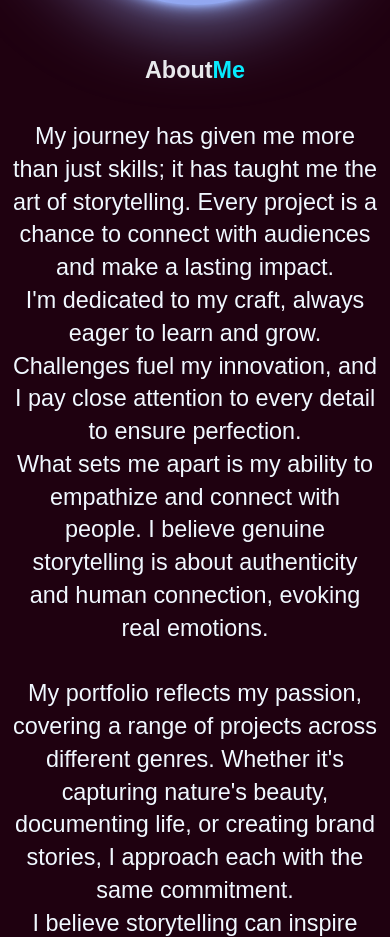
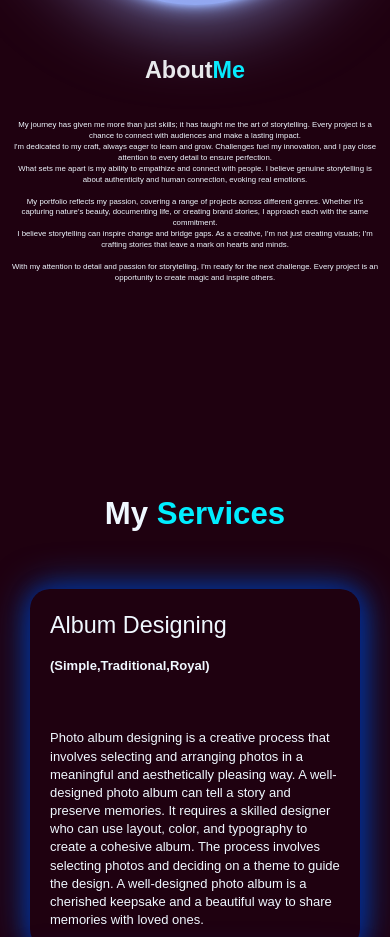
Before and after one commit to Sayanidhali/VFX-portfolio, a plain HTML site: page index.html in a window 390 px wide. Shown: the part 1500-2437 px from the top of the page. Drawn offline with nearby package versions, Linux system fonts and the light colour scheme.

Commit message:
Update style.css

```diff
--- a/style.css
+++ b/style.css
@@ -501,7 +501,7 @@ background-color: #1F0110;
     }
 
     .about-text p {
-        font-size: 6vw; /* Adjust font size */
+        font-size: 2vw; /* Adjust font size */
     }
 }
 
```
